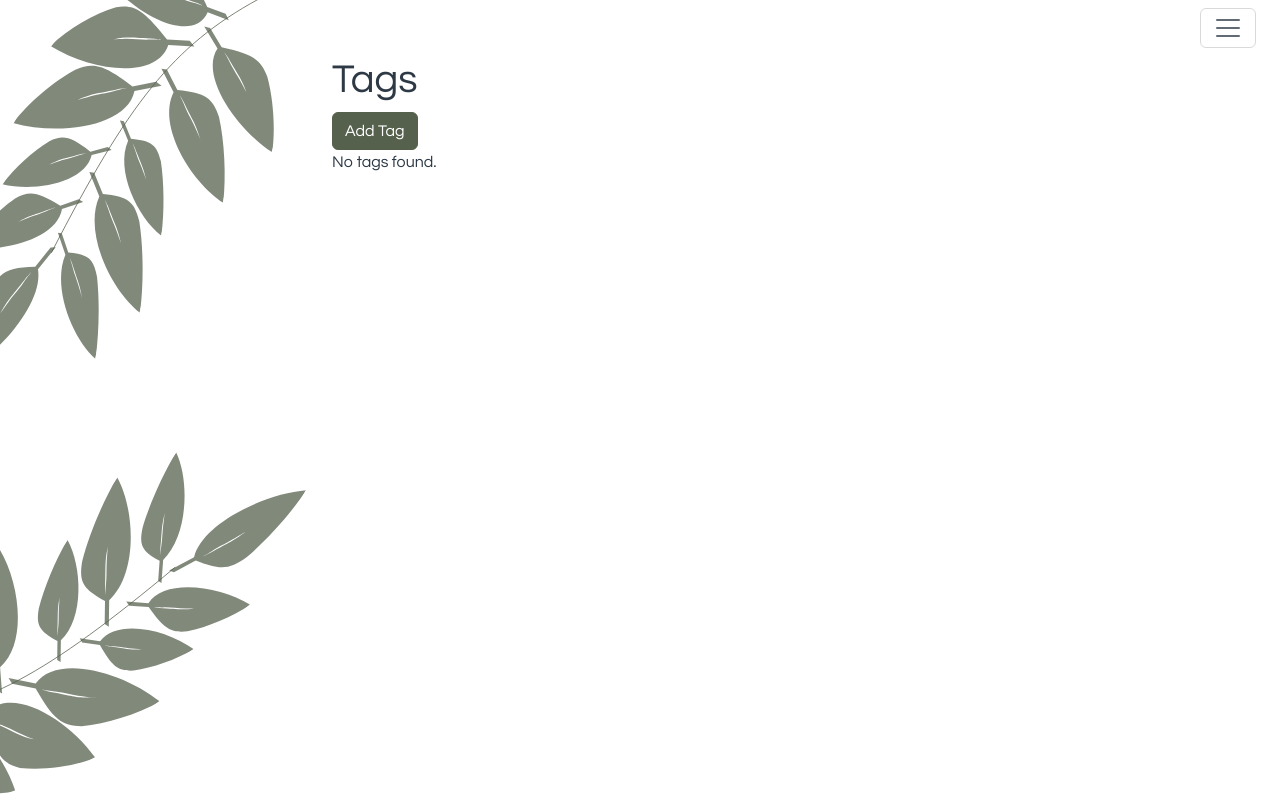
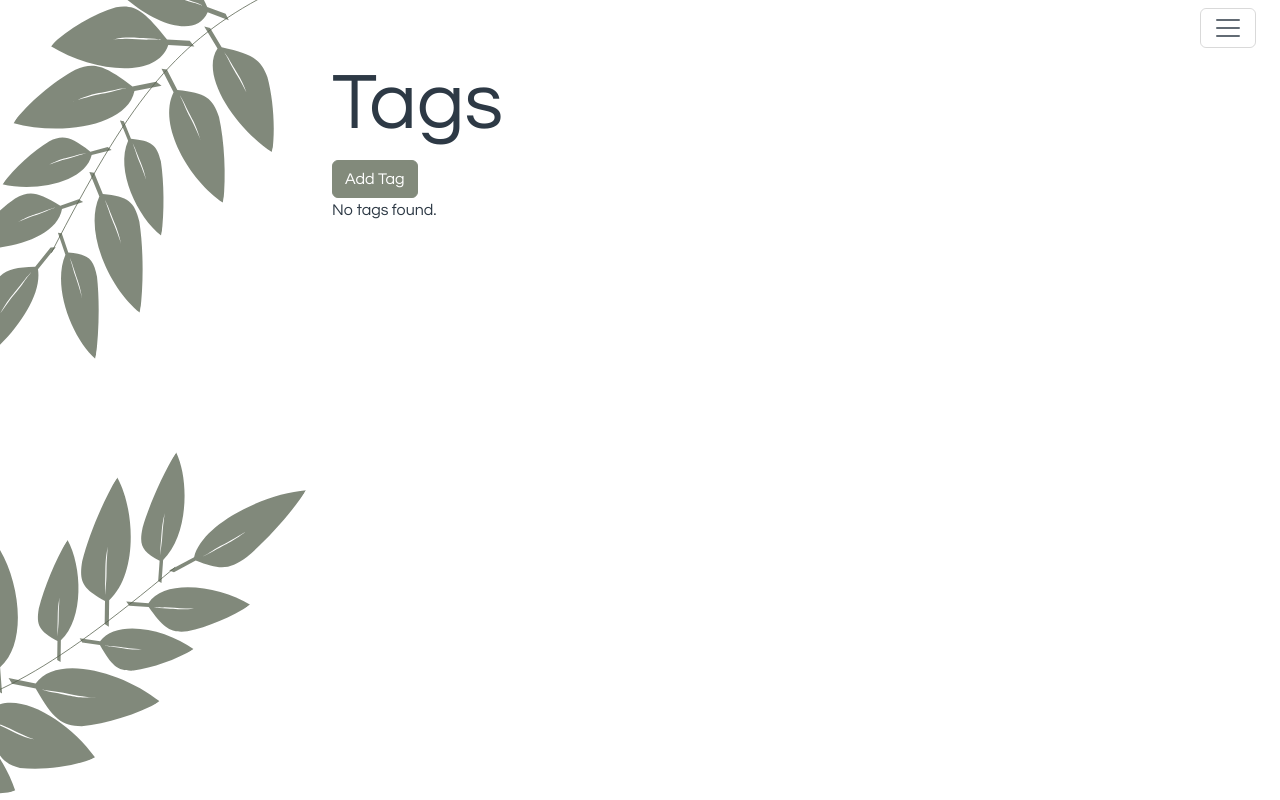
Before and after one commit to kishanpatel789/patel_recipe_app, a Flask app: page /tag in a window 1280 px wide. Run offline with Flask 3, Linux system fonts and the light colour scheme; data that the repository does not hold is empty; some libraries are stand-ins or nearby versions.

Commit message:
Update button color

```diff
--- a/application/static/scss/styles.scss
+++ b/application/static/scss/styles.scss
@@ -1,12 +1,15 @@
 // Override Bootstrap variables
 $primary: #56614D;
+
 $secondary: #50554B;
+$info: #828A7B;
 $danger: #853C2C;
 $body-color: #2D3945;
-// $text-color: #2D3945; // i don't think this is doing anything
 
 $link-decoration: none;
 $link-hover-decoration: underline;
+
+$min-contrast-ratio: 3;
 
 // Import Bootstrap from the CDN
 @import url('https://fonts.googleapis.com/css2?family=Questrial&display=swap');
@@ -33,3 +36,7 @@ $link-hover-decoration: underline;
     height: 100vh;
     overflow-y: scroll;
 }
+
+// .btn-info {
+//     color: #fff;
+// }
--- a/application/templates/create_recipe.html
+++ b/application/templates/create_recipe.html
@@ -56,7 +56,7 @@
 
         </div>
 
-        {{ form.submit(class="btn btn-primary") }}
+        {{ form.submit(class="btn btn-info") }}
     </form>
 
     <div id="ingredient-template" class="row g-3 mb-2 d-none">
--- a/application/templates/recipe.html
+++ b/application/templates/recipe.html
@@ -100,8 +100,8 @@
     </span>
   </div>
 
-  <button type="button" class="btn btn-secondary" id="resetButton">Reset</button>
-  <a href="{{ url_for('edit_recipe', recipe_id=recipe.id) }}" class="btn btn-secondary" id="editButton">Edit</a>
+  <button type="button" class="btn btn-info" id="resetButton">Reset</button>
+  <a href="{{ url_for('edit_recipe', recipe_id=recipe.id) }}" class="btn btn-info" id="editButton">Edit</a>
 
 {% endblock %}
 
--- a/application/templates/tag.html
+++ b/application/templates/tag.html
@@ -3,8 +3,8 @@
 
 {% block content %}
 
-  <h1>Tags</h1>
-  <button type="button" class="btn btn-primary" data-bs-toggle="modal" data-bs-target="#createModal">
+  <h1 class="display-1">Tags</h1>
+  <button type="button" class="btn btn-info" data-bs-toggle="modal" data-bs-target="#createModal">
     Add Tag
   </button>
 
--- a/application/templates/unit.html
+++ b/application/templates/unit.html
@@ -3,8 +3,8 @@
 
 {% block content %}
 
-  <h1>Units</h1>
-  <button type="button" class="btn btn-primary" data-bs-toggle="modal" data-bs-target="#createModal">
+  <h1 class="display-1">Units</h1>
+  <button type="button" class="btn btn-info" data-bs-toggle="modal" data-bs-target="#createModal">
     Add Unit
   </button>
 
```
Also changed, not shown: application/static/scss/styles.css, 1 other file.
